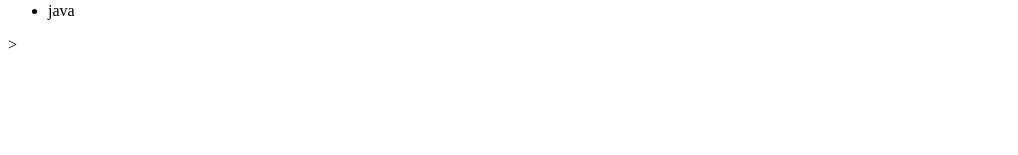
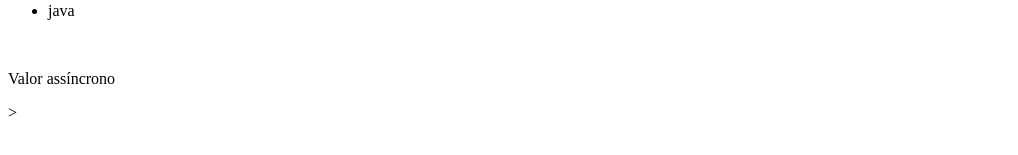
Before and after one commit to leoreisdias/Pipes-angular, an Angular app: page / in a window 1280 px wide. Shown: the part 389-544 px from the top of the page, without its empty margins (0-1018 px from the left). Built offline with nearby package versions, Linux system fonts and the light colour scheme.

Commit message:
ASYNC pipe

```diff
--- a/src/app/exemplos-pipes/exemplos-pipes.component.html
+++ b/src/app/exemplos-pipes/exemplos-pipes.component.html
@@ -13,3 +13,6 @@
 <ul>
   <li *ngFor="let liv of livros | filterArray:'j'"> {{liv}}</li>
 </ul>
+
+<br>
+<p>{{valorAsync|async}}</p>
--- a/src/app/exemplos-pipes/exemplos-pipes.component.ts
+++ b/src/app/exemplos-pipes/exemplos-pipes.component.ts
@@ -18,6 +18,12 @@ export class ExemplosPipesComponent implements OnInit {
 
   livros: any = ["angular2", 'java']
 
+  valorAsync = new Promise((resolve, reject) => {
+    setTimeout(() => resolve('Valor assíncrono'), 2000)
+  })
+
+
+
   constructor() { }
 
   ngOnInit(): void {
```
